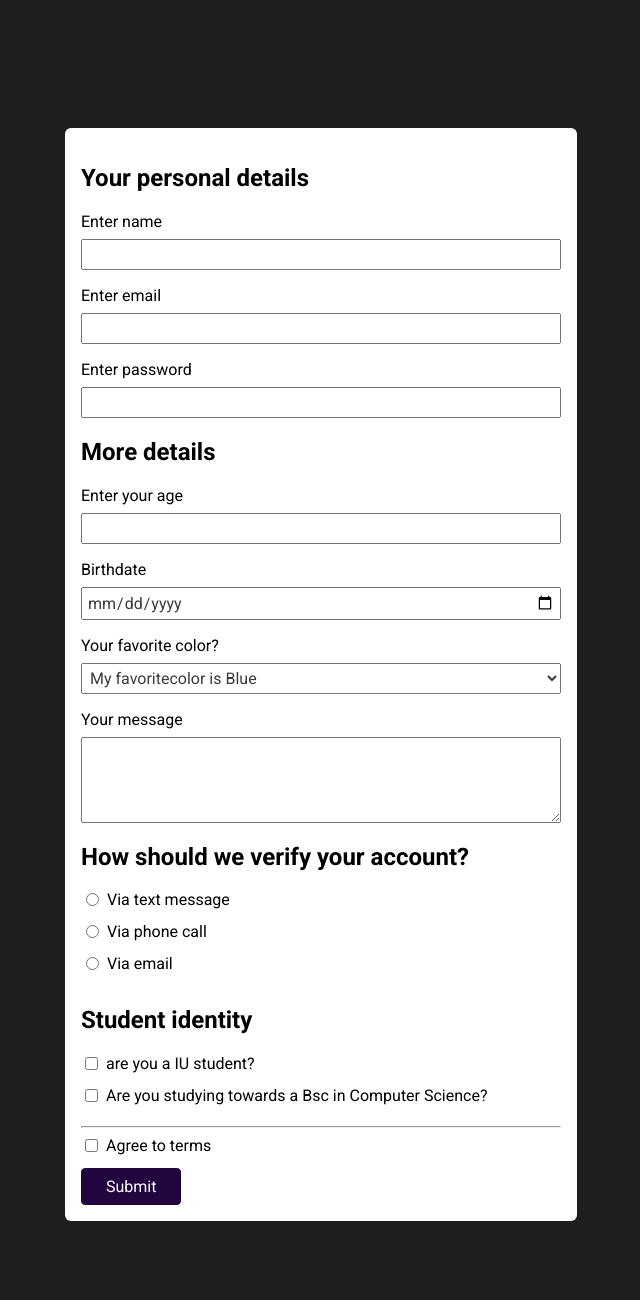
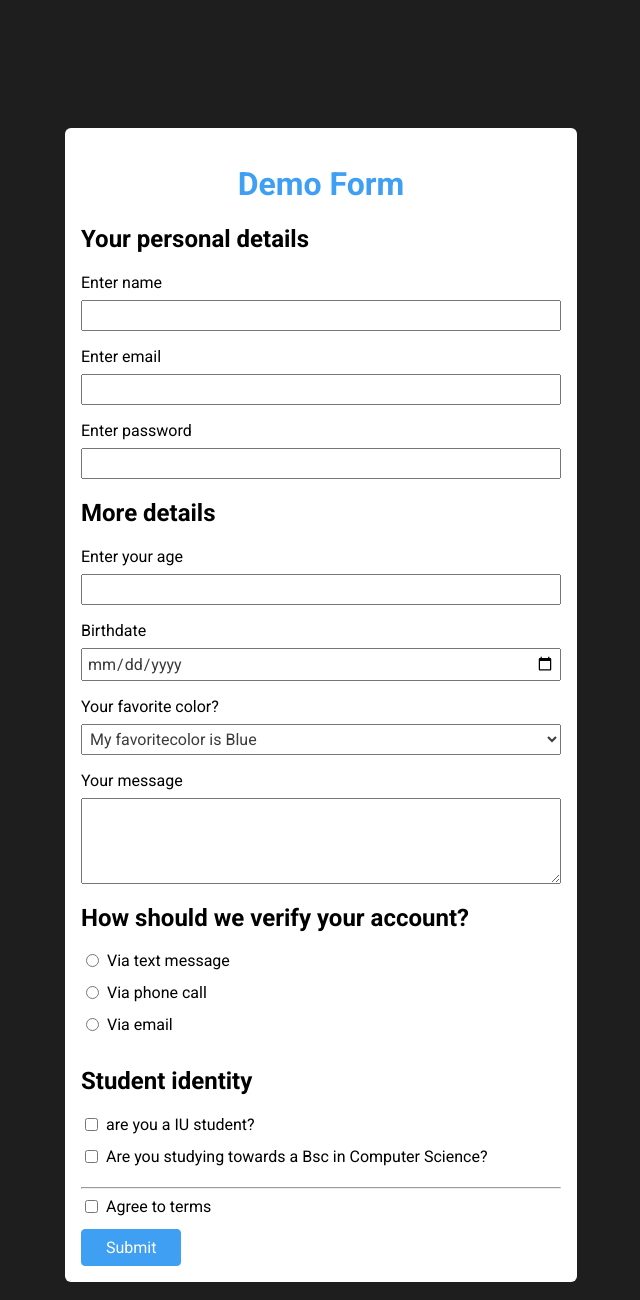
Before and after one commit to Carmel-Monga/Form_overlay_template, a plain HTML site: page index.html in a window 1280 px wide. Shown: the whole page, without its empty margins (319-959 px from the left). Drawn offline with Linux system fonts and the light colour scheme.

Commit message:
added header to form and changed button color

```diff
--- a/index.html
+++ b/index.html
@@ -14,6 +14,8 @@
 </head>
 <body>
     <form action="/" method="GET">
+
+       <h1>Demo Form</h1>
 
         <section>
             <h2>Your personal details</h2>
--- a/styles.css
+++ b/styles.css
@@ -40,9 +40,9 @@ input:focus {
 button {
     display:block;
     font: inherit;
-    background-color: rgb(32, 5, 63);
+    background-color: rgb(62, 159, 243);
     color:white;
-    border: 1px solid rgb(32,5, 63);
+    border: 1px solid rgb(62, 159, 243);
     padding: .5rem 1.5rem;
     border-radius: 4px;
     cursor: pointer;
@@ -50,8 +50,8 @@ button {
 
 button:hover {
 
-    background-color:rgb(52,14,95);
-    border-color:rgb(52,14,95);
+    background-color:rgb(16, 139, 247);
+    border-color:rgb(43, 151, 247);
 }
 
 .form-control-inline {
@@ -71,3 +71,8 @@ ul {
 li {
     list-style: none;
 }
+
+h1 {
+    text-align: center;
+    color:rgb(62, 159, 243);
+}
```
